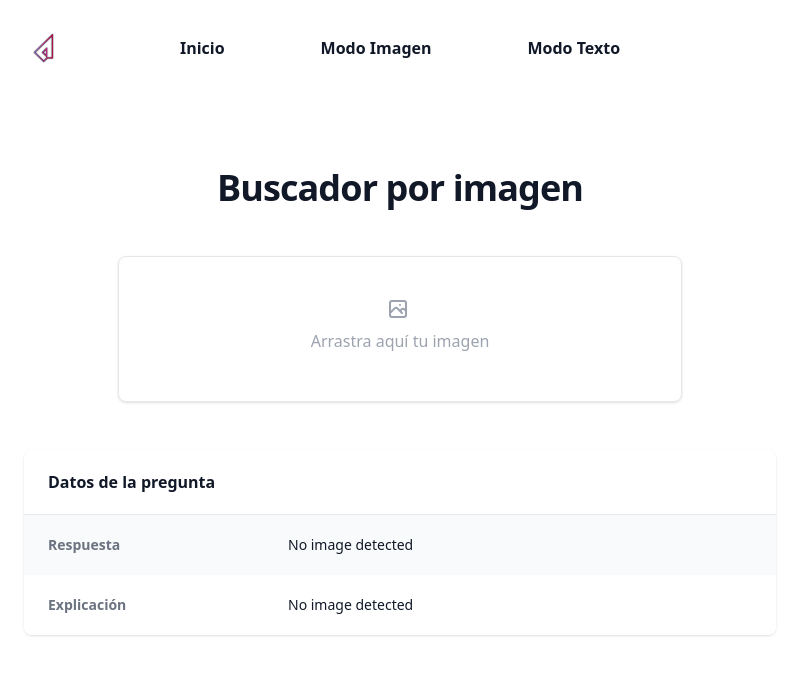
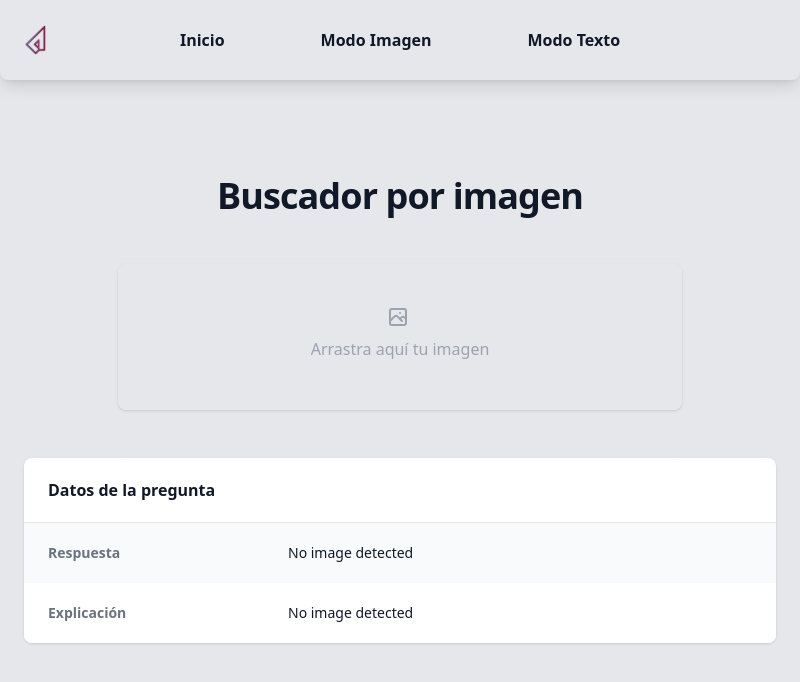
Before and after one commit to erlete/algebruh, an Electron app: page src/image_solver.html in a window 800 px wide. Drawn offline with Linux system fonts and the light colour scheme.

Commit message:
Update colors and navigation bar

```diff
--- a/src/image_solver.html
+++ b/src/image_solver.html
@@ -12,15 +12,11 @@
   <script defer src="renderers/image_solver.js"></script>
 </head>
 
-<!-- Body with prevented tab opening on file drop: -->
-
-<body class="h-full items-center" ondragenter="preventDefault(event)" ondrop="preventDefault(event)"
+<body class="h-full items-center bg-gray-200" ondragenter="preventDefault(event)" ondrop="preventDefault(event)"
   ondragover="preventDefault(event)">
 
-  <!-- Header and navigation bar: -->
-  <header class="bg-white">
-    <nav class="m-8 flex items-center justify-between" aria-label="Global">
-
+  <header class="bg-gray-200 shadow-lg rounded-lg mb-6">
+    <nav class="p-6 flex items-center justify-between" aria-label="Global">
       <!-- Logo image: -->
       <div class="flex-1 items-center">
         <a href="index.html">
@@ -32,24 +28,23 @@
       <!-- Navigation links: -->
       <div class="flex gap-x-12 sm:gap-x-24 text-center">
         <a href="index.html" class="text-base text-center text-gray-900 font-semibold">Inicio</a>
-        <a href="image_solver.html" class="text-base text-center text-gray-900 font-semibold"><b>Modo Imagen</b></a>
+        <a href="image_solver.html" class="text-base text-center text-gray-900 font-extrabold">Modo Imagen</a>
         <a href="text_solver.html" class="text-base text-center text-gray-900 font-semibold">Modo Texto</a>
       </div>
 
       <div class="flex-1 justify-center"></div>
-
     </nav>
   </header>
 
-  <main class="grid min-h-full bg-white">
+  <main class="grid min-h-full bg-gray-200">
 
-    <div class="bg-white py-16">
+    <div class="bg-gray-200 py-16">
       <div class="mx-auto px-6 lg:px-8">
         <div class="mx-auto text-center">
           <p class="mt-2 text-3xl font-bold tracking-tight text-gray-900 sm:text-4xl">Buscador por imagen</p>
 
           <!-- Drag and drop area: -->
-          <div class="bg-white p7 rounded w-9/12 mx-auto py-12">
+          <div class="bg-gray-200 p7 rounded w-9/12 mx-auto py-12">
             <div class="relative flex flex-col text-gray-400 border border-gray-200 rounded shadow sm:rounded-lg">
               <div>
 
```
